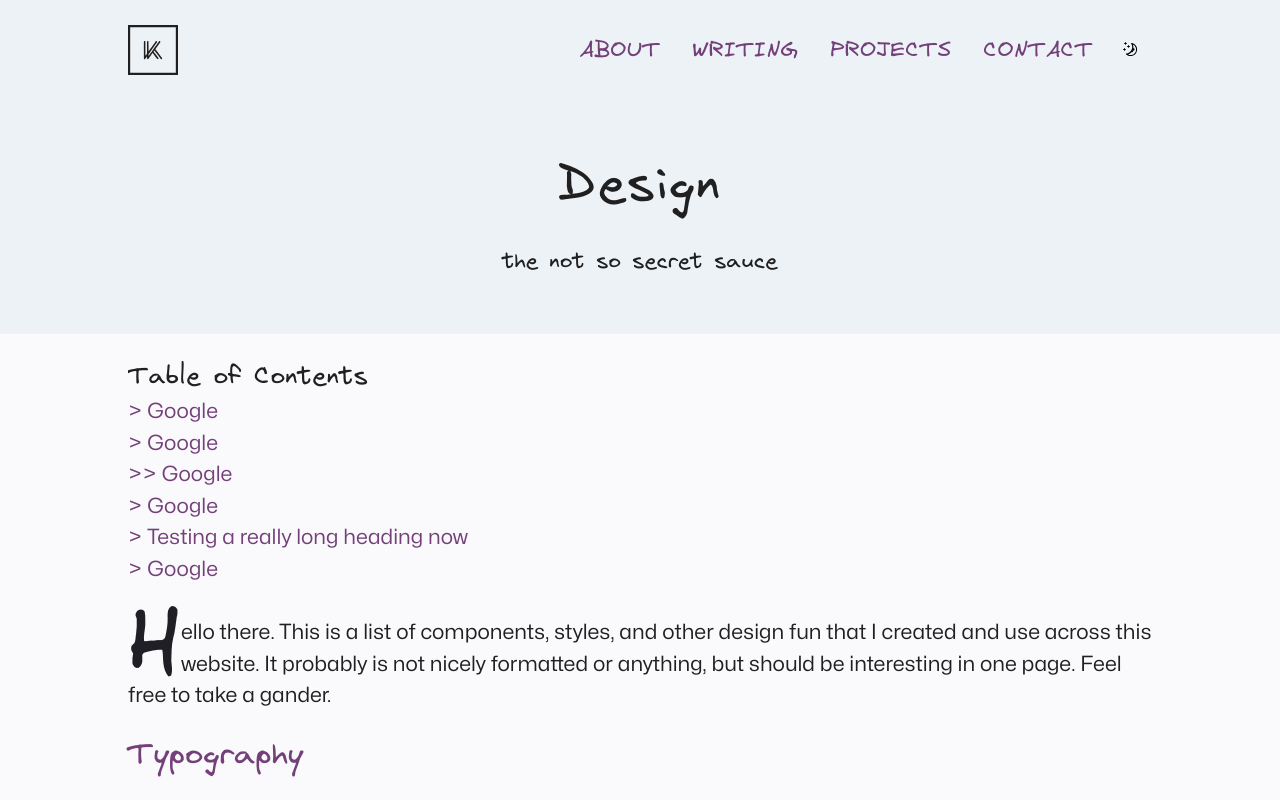
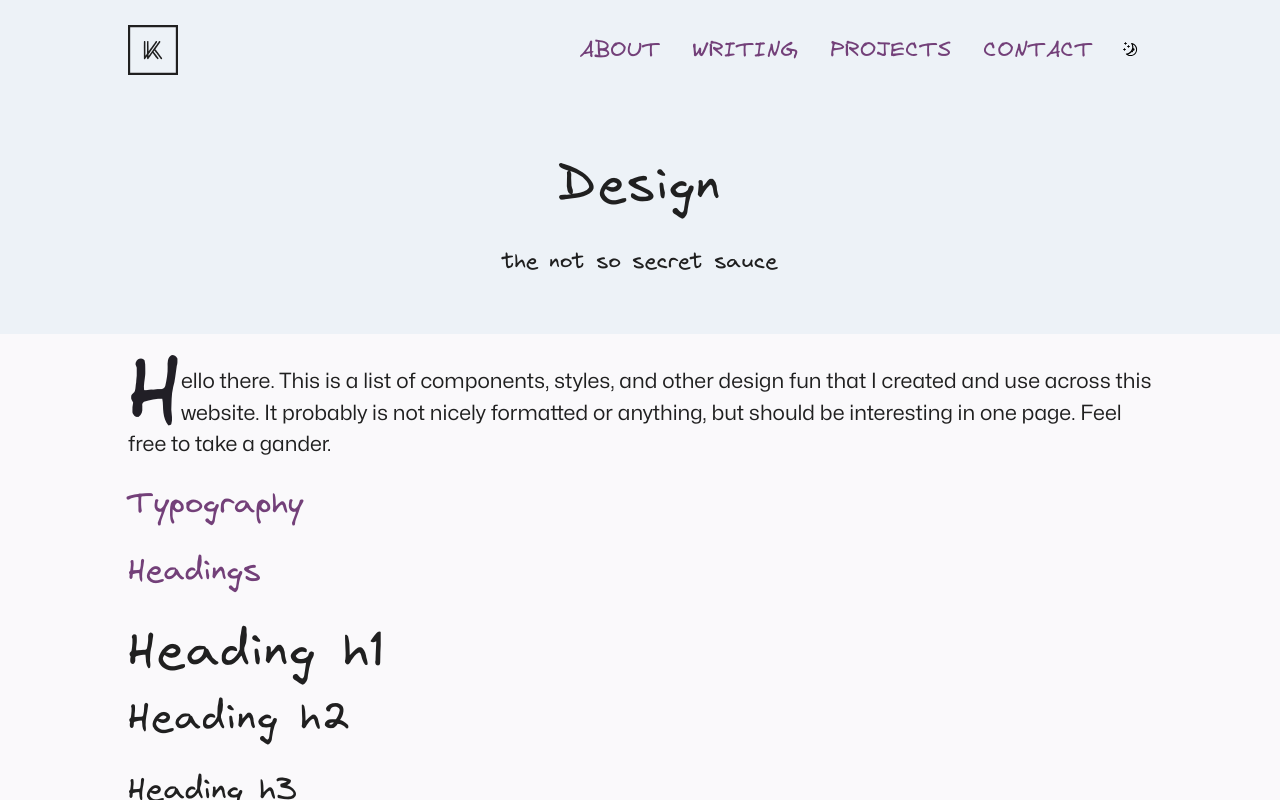
Before and after one commit to khinshankhan/www, a Next.js app: page /design in a window 1280 px wide. Shown: the top 800 px of the page. Built offline with nearby package versions, Linux system fonts and the light colour scheme; what react-emoji-render would draw is missing.

Commit message:
accept sidebar content as react node for variable content

```diff
--- a/components/layout/Sidebar.tsx
+++ b/components/layout/Sidebar.tsx
@@ -1,4 +1,4 @@
-import type { FCC } from "types/react";
+import type { FCC, ReactNode } from "types/react";
 import React from "react";
 import { styled } from "lib/theme";
 import { Flex } from "components/primitives";
@@ -54,28 +54,12 @@ const LayoutStack = styled("div", {
 
 interface ISidebarProps {
   direction?: "left" | "right";
+  sidebar?: ReactNode;
 }
 
-export const Sidebar: FCC<ISidebarProps> = ({ direction = `left`, children }) => (
+export const Sidebar: FCC<ISidebarProps> = ({ direction = `left`, sidebar, children }) => (
   <LayoutStack data-direction={direction} className="page-container">
-    <SidebarContainer>
-      <h2
-        className="h4"
-        style={{
-          textAlign: "center",
-        }}
-      >
-        Table of Contents
-      </h2>
-      <Flex flexDirection="column">
-        <a href="https://google.com">{`>`} Google</a>
-        <a href="https://google.com">{`>`} Google</a>
-        <a href="https://google.com">{`>>`} Google</a>
-        <a href="https://google.com">{`>`} Google</a>
-        <a href="https://google.com">{`>`} Testing a really long heading now</a>
-        <a href="https://google.com">{`>`} Google</a>
-      </Flex>
-    </SidebarContainer>
+    {sidebar && <SidebarContainer>{sidebar}</SidebarContainer>}
     {children}
   </LayoutStack>
 );
```
